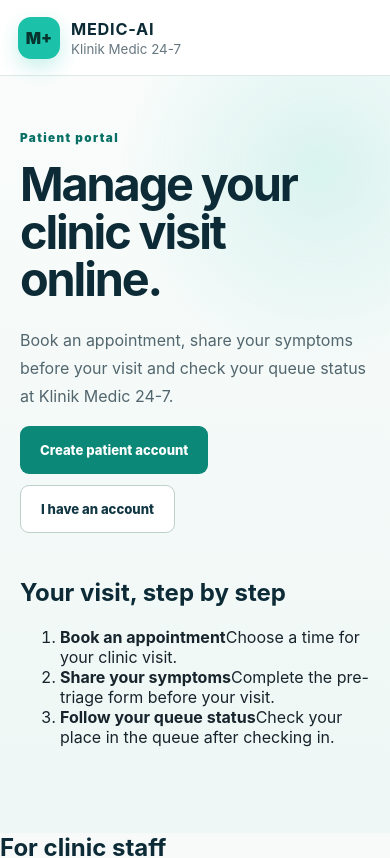
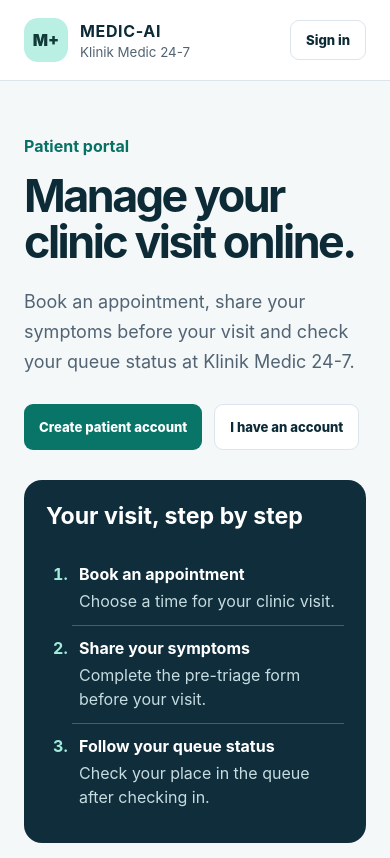
Before and after one commit to rathfaisal/medic-ai, a React (Vite) app in the folder src/medic-ai-web/: page / in a window 390 px wide. Shown: the top 858 px of the page. Built offline with nearby package versions, Linux system fonts and the light colour scheme; no server answers.

Commit message:
Refactor CSS styles for layout and colors
Updated various CSS variables and styles for improved design consistency and responsiveness.

```diff
--- a/src/medic-ai-web/src/styles/main.css
+++ b/src/medic-ai-web/src/styles/main.css
@@ -1,11 +1,11 @@
 :root {
   font-family: Inter, ui-sans-serif, system-ui, -apple-system, BlinkMacSystemFont, "Segoe UI", sans-serif;
   color: #17242c;
-  background: #f3f7f6;
+  background: #f4f7fa;
   font-synthesis: none;
   --navy: #123744;
   --navy-2: #0c2b36;
-  --teal: #0c8878;
+  --teal: #087568;
   --teal-dark: #087064;
   --teal-soft: #e4f4f1;
   --blue-soft: #e7f1f8;
@@ -15,14 +15,14 @@
   --warning-soft: #fff5dc;
   --success: #18794e;
   --success-soft: #e6f5ec;
-  --muted: #677781;
-  --line: #dce6e4;
+  --muted: #526474;
+  --line: #dce5eb;
   --surface: #ffffff;
-  --shadow: 0 12px 32px rgba(25, 60, 70, .08);
+  --shadow: 0 2px 6px rgba(20, 46, 62, .05);
 }
 * { box-sizing: border-box; }
 html, body, #root { margin: 0; min-height: 100%; }
-body { min-width: 320px; background: #f3f7f6; }
+body { min-width: 320px; background: #f4f7fa; }
 button, input, select, textarea { font: inherit; }
 button, a { -webkit-tap-highlight-color: transparent; }
 a { color: var(--teal-dark); }
@@ -31,10 +31,10 @@ h1, h2, h3 { color: var(--navy-2); }
 small { color: var(--muted); }
 
 /* Shell */
-.app-shell { min-height: 100vh; display: grid; grid-template-columns: 265px 1fr; }
-.sidebar { position: sticky; top: 0; height: 100vh; background: linear-gradient(180deg, var(--navy-2), var(--navy)); color: white; padding: 26px 18px; display: flex; flex-direction: column; gap: 28px; overflow-y: auto; }
+.app-shell { min-height: 100vh; display: grid; grid-template-columns: 238px minmax(0, 1fr); }
+.sidebar { position: sticky; top: 0; height: 100vh; background: #102d3b; color: white; padding: 26px 18px; display: flex; flex-direction: column; gap: 28px; overflow-y: auto; }
 .brand { display: flex; align-items: center; gap: 12px; }
-.brand-mark { width: 44px; height: 44px; border-radius: 14px; display: grid; place-items: center; background: #1bc1a9; color: #07342e; font-weight: 900; box-shadow: 0 8px 20px rgba(27,193,169,.24); }
+.brand-mark { width: 44px; height: 44px; border-radius: 14px; display: grid; place-items: center; background: #b9f0e3; color: #103b38; font-weight: 900;  }
 .brand strong, .brand span { display: block; }
 .brand strong { letter-spacing: .04em; font-size: 1.05rem; color: white; }
 .brand span { font-size: .78rem; opacity: .72; margin-top: 2px; }
@@ -43,26 +43,26 @@ small { color: var(--muted); }
 .sidebar nav { display: grid; gap: 5px; }
 .nav-link { display: flex; align-items: center; min-height: 43px; padding: 10px 13px; border-radius: 10px; text-decoration: none; color: rgba(255,255,255,.78); font-size: .92rem; transition: .18s ease; }
 .nav-link:hover { color: white; background: rgba(255,255,255,.08); }
-.nav-link.active { color: white; background: rgba(27,193,169,.18); border-left: 3px solid #27d2ba; }
+.nav-link.active { color: white; background: rgba(27,193,169,.18); box-shadow: inset 3px 0 #55ddc4; }
 .sidebar-footer { margin-top: auto; display: grid; gap: 12px; }
 .user-chip { padding: 12px; border-radius: 12px; background: rgba(255,255,255,.07); }
 .user-chip strong, .user-chip span { display: block; }
 .user-chip strong { font-size: .9rem; }
 .user-chip span { font-size: .76rem; opacity: .7; margin-top: 3px; }
 .main-content { min-width: 0; }
-.topbar { min-height: 106px; padding: 24px 38px; background: rgba(255,255,255,.92); border-bottom: 1px solid var(--line); display: flex; align-items: center; justify-content: space-between; gap: 24px; position: sticky; top: 0; z-index: 5; backdrop-filter: blur(12px); }
-.topbar h1 { font-size: 1.2rem; margin: 3px 0 0; }
+.topbar { min-height: 66px; padding: 12px 38px; background: rgba(255,255,255,.92); border-bottom: 1px solid var(--line); display: flex; align-items: center; justify-content: space-between; gap: 24px; position: sticky; top: 0; z-index: 5; backdrop-filter: blur(12px); }
+.topbar strong { font-size: 1.2rem; margin: 3px 0 0; }
 .eyebrow { text-transform: uppercase; font-size: .7rem; font-weight: 800; letter-spacing: .11em; color: var(--teal-dark); }
 .safety-pill { padding: 9px 13px; border: 1px solid #e7c76b; border-radius: 999px; background: #fff9e7; color: #705100; font-size: .78rem; font-weight: 700; white-space: nowrap; }
 .page-area { padding: 34px 38px 60px; max-width: 1550px; margin: 0 auto; }
 .page-header { display: flex; justify-content: space-between; align-items: flex-end; gap: 24px; margin-bottom: 24px; }
-.page-header h2 { font-size: 1.85rem; margin-bottom: 7px; }
+.page-header h1 { font-size: 1.85rem; margin-bottom: 7px; }
 .page-header p { color: var(--muted); margin: 0; max-width: 760px; line-height: 1.55; }
 .page-actions { display: flex; gap: 10px; align-items: center; }
 
 /* Cards and grids */
 .card { background: var(--surface); border: 1px solid var(--line); border-radius: 16px; padding: 22px; box-shadow: var(--shadow); margin-bottom: 22px; min-width: 0; }
-.card-title { font-weight: 800; color: var(--navy-2); margin-bottom: 18px; padding-bottom: 13px; border-bottom: 1px solid #edf2f1; }
+.card-title { font-size: 1rem; font-weight: 800; color: var(--navy-2); margin-bottom: 18px; padding-bottom: 13px; border-bottom: 1px solid #edf2f1; }
 .stats-grid { display: grid; grid-template-columns: repeat(4, minmax(0, 1fr)); gap: 16px; margin-bottom: 22px; }
 .stat-card { min-height: 122px; border-radius: 16px; padding: 20px; background: white; border: 1px solid var(--line); box-shadow: var(--shadow); display: flex; flex-direction: column; justify-content: center; }
 .stat-card span { color: var(--muted); font-size: .8rem; font-weight: 700; }
@@ -227,8 +227,8 @@ td > small { margin-top: 4px; }
 /* Auth */
 .auth-page { min-height: 100vh; display: grid; grid-template-columns: minmax(360px, .95fr) minmax(440px, 1.05fr); background: white; }
 .auth-panel { padding: clamp(36px, 6vw, 85px); display: flex; flex-direction: column; justify-content: center; }
-.auth-intro { color: white; background: radial-gradient(circle at 20% 10%, #1c6c73, transparent 35%), linear-gradient(145deg, #092b35, #154853); }
-.auth-intro h1 { color: white; font-size: clamp(2rem, 4vw, 3.4rem); line-height: 1.1; margin: 60px 0 22px; max-width: 650px; }
+.auth-intro { color: white; background: #102d3b; }
+.auth-intro h1 { color: white; font-size: clamp(2rem, 4vw, 3.4rem); line-height: 1.1; margin: 36px 0 14px; max-width: 650px; }
 .auth-intro > p { color: rgba(255,255,255,.76); line-height: 1.7; max-width: 650px; }
 .safety-box { display: grid; gap: 5px; max-width: 620px; margin-top: 25px; padding: 16px; border-radius: 13px; background: rgba(255,255,255,.09); border: 1px solid rgba(255,255,255,.15); }
 .safety-box span { opacity: .76; font-size: .84rem; line-height: 1.5; }
@@ -269,14 +269,14 @@ td > small { margin-top: 4px; }
   .content-grid.two, .content-grid.two-thirds, .review-grid { grid-template-columns: 1fr; }
   .patient-list { max-height: 260px; }
   .auth-page { grid-template-columns: 1fr; }
-  .auth-intro { min-height: 430px; }
+  .auth-intro { min-height: auto; }
   .auth-intro h1 { margin-top: 40px; }
 }
 @media (max-width: 650px) {
   .topbar { align-items: flex-start; flex-direction: column; gap: 10px; }
   .page-header { align-items: flex-start; flex-direction: column; }
   .stats-grid, .form-grid.two, .form-grid.three, .checkbox-grid, .checkbox-grid.two, .result-details, .detail-grid, .detail-grid.compact { grid-template-columns: 1fr; }
-  .page-header h2 { font-size: 1.5rem; }
+  .page-header h1 { font-size: 1.5rem; }
   .card { padding: 16px; }
   .queue-entry { grid-template-columns: auto 1fr; }
   .queue-entry > div:nth-child(3), .queue-entry > div:nth-child(4), .queue-entry .action-row { grid-column: 2; }
@@ -290,140 +290,66 @@ td > small { margin-top: 4px; }
 .status-inactive, .status-locked { background: var(--danger-soft); color: var(--danger); }
 
 
-/* Public homepage */
-.public-home { min-height: 100vh; background: #f7faf9; color: #17242c; }
-.public-nav {
-  position: sticky; top: 0; z-index: 40;
-  display: grid; grid-template-columns: auto 1fr auto; align-items: center; gap: 32px;
-  min-height: 76px; padding: 14px clamp(24px, 5vw, 80px);
-  background: rgba(255,255,255,.94); backdrop-filter: blur(16px);
-  border-bottom: 1px solid rgba(220,230,228,.9);
+/* Shared keyboard focus */
+:where(a, button, input, select, textarea, summary):focus-visible {
+  outline: 3px solid #238d83;
+  outline-offset: 3px;
 }
-.public-brand { display: flex; align-items: center; gap: 11px; text-decoration: none; color: var(--navy-2); }
-.public-brand .brand-mark { width: 42px; height: 42px; border-radius: 13px; }
+
+.auth-home-link { color: #c6e7e4; align-self: flex-start; margin-bottom: 30px; }
+.visit-priority { align-items: stretch; margin-bottom: 22px; }
+.visit-priority > .card { margin-bottom: 0; }
+.visit-priority > .card:first-child { border-top: 3px solid var(--teal); }
+.visit-priority .text-link { display: inline-block; margin-top: 14px; }
+.dashboard-overview { margin-bottom: 22px; }
+
+.public-home { min-height: 100vh; background: #f4f8f9; }
+.public-nav, .public-hero, .public-access, .public-footer {
+  padding-inline: max(24px, calc((100% - 1200px) / 2));
+}
+.public-nav, .public-footer {
+  display: flex; justify-content: space-between; align-items: center; gap: 16px;
+  background: white; padding-block: 18px;
+}
+.public-nav { border-bottom: 1px solid var(--line); }
+.public-brand { display: flex; gap: 12px; align-items: center; text-decoration: none; color: var(--navy-2); }
 .public-brand strong, .public-brand small { display: block; }
-.public-brand strong { color: var(--navy-2); font-size: 1.02rem; letter-spacing: .045em; }
-.public-brand small { color: var(--muted); margin-top: 2px; }
-.public-nav-links { justify-self: center; display: flex; align-items: center; gap: 30px; }
-.public-nav-links a { color: #496068; text-decoration: none; font-size: .9rem; font-weight: 700; }
-.public-nav-links a:hover { color: var(--teal-dark); }
-.public-nav-actions, .public-hero-actions, .public-cta-actions { display: flex; align-items: center; gap: 11px; flex-wrap: wrap; }
-.public-ghost { border: 1px solid #bdd0cc !important; color: var(--navy) !important; background: white !important; }
-.public-ghost:hover { background: #edf7f5 !important; }
+.public-brand strong { letter-spacing: .04em; }
+.public-brand small { margin-top: 3px; }
+.public-hero {
+  display: grid; grid-template-columns: minmax(0, 1.25fr) minmax(0, .85fr);
+  align-items: center; gap: clamp(30px, 7vw, 100px); padding-block: clamp(55px, 9vw, 130px);
+}
+.public-kicker { color: var(--teal-dark); font-weight: 750; margin-bottom: 18px; }
+.public-hero h1 { font-size: clamp(2.8rem, 5.6vw, 5.25rem); line-height: 1.02; letter-spacing: -.055em; margin-bottom: 22px; }
+.public-lead { color: var(--muted); line-height: 1.65; font-size: 1.125rem; max-width: 37rem; margin-bottom: 28px; }
+.public-hero-actions { display: flex; gap: 12px; flex-wrap: wrap; }
+.public-large-button { min-height: 46px; }
+.public-ghost.button { color: var(--navy-2); background: white; border: 1px solid var(--line); }
+.public-ghost.button:hover { background: #e8f5f2; }
+.visit-guide { border-radius: 18px; background: #102d3b; color: white; padding: clamp(22px, 4vw, 42px); }
+.visit-guide h2 { color: white; font-size: 1.45rem; margin-bottom: 22px; }
+.visit-guide ol { margin: 0; padding-left: 26px; }
+.visit-guide li { padding: 12px 0 12px 7px; }
+.visit-guide li + li { border-top: 1px solid #41606b; }
+.visit-guide li::marker { color: #a1ecdb; font-weight: 750; }
+.visit-guide li span { display: block; color: #c6dce1; margin-top: 5px; line-height: 1.5; }
+.public-access {
+  display: grid; grid-template-columns: repeat(2, minmax(0, 1fr)); gap: 30px;
+  background: white; padding-block: 38px; border-block: 1px solid var(--line);
+}
+.public-access h2 { font-size: 1.22rem; margin-bottom: 10px; }
+.public-access p { color: var(--muted); line-height: 1.6; max-width: 46ch; }
+.public-footer p { margin: 0; color: var(--muted); font-size: .82rem; }
 
-.public-hero {
-  min-height: 680px;
-  display: grid; grid-template-columns: minmax(0, 1.05fr) minmax(420px, .95fr);
-  align-items: center; gap: clamp(45px, 7vw, 110px);
-  padding: clamp(70px, 8vw, 120px) clamp(24px, 7vw, 120px);
-  background:
-    radial-gradient(circle at 82% 12%, rgba(27,193,169,.14), transparent 27%),
-    linear-gradient(180deg, #f9fcfb 0%, #eef7f5 100%);
-  overflow: hidden;
+@media (max-width: 760px) {
+  .public-hero, .public-access { grid-template-columns: 1fr; }
+  .public-footer { flex-wrap: wrap; }
 }
-.public-kicker { color: var(--teal-dark); font-weight: 900; letter-spacing: .12em; font-size: .73rem; }
-.public-kicker.light { color: #62d6c4; }
-.public-hero h1 {
-  max-width: 830px; margin: 16px 0 22px;
-  font-size: clamp(2.7rem, 5.4vw, 5.3rem); line-height: 1.02; letter-spacing: -.045em;
+
+.skip-link { position: fixed; top: 12px; left: 12px; z-index: 110; padding: 10px 14px; background: white; border-radius: 6px; transform: translateY(-200%); }
+.skip-link:focus { transform: none; }
+@media (prefers-reduced-motion: reduce) {
+  .nav-link { transition: none; }
+  .spinner { animation: none; }
 }
-.public-lead { max-width: 760px; color: #52666e; font-size: clamp(1rem, 1.5vw, 1.2rem); line-height: 1.75; }
-.public-large-button { min-height: 48px; padding: 13px 20px !important; text-decoration: none; }
-.public-trust-row { display: flex; flex-wrap: wrap; gap: 10px 22px; margin-top: 28px; color: #496068; font-size: .85rem; font-weight: 750; }
-
-.public-hero-visual { position: relative; min-height: 500px; display: grid; place-items: center; }
-.public-flow-card {
-  width: min(510px, 100%); background: white; border: 1px solid #d7e7e3; border-radius: 22px;
-  padding: 24px; box-shadow: 0 28px 70px rgba(17,58,68,.14); position: relative; z-index: 2;
-}
-.public-flow-head { display: flex; align-items: center; gap: 9px; padding-bottom: 17px; margin-bottom: 18px; border-bottom: 1px solid var(--line); }
-.flow-status-dot { width: 9px; height: 9px; border-radius: 50%; background: #1cba82; box-shadow: 0 0 0 5px #e2f7ef; }
-.flow-live { margin-left: auto; color: var(--teal-dark); background: var(--teal-soft); border-radius: 999px; padding: 6px 8px; font-size: .63rem; font-weight: 900; letter-spacing: .08em; }
-.flow-step { display: grid; grid-template-columns: 40px 1fr; align-items: center; gap: 13px; padding: 8px; border-radius: 12px; }
-.flow-step > span { width: 36px; height: 36px; display: grid; place-items: center; border-radius: 11px; background: #edf5f3; color: var(--teal-dark); font-weight: 900; }
-.flow-step strong, .flow-step small { display: block; }
-.flow-step small { color: var(--muted); margin-top: 3px; line-height: 1.4; }
-.flow-step.highlight { background: var(--teal-soft); }
-.flow-step.highlight > span { background: var(--teal); color: white; }
-.flow-line { width: 2px; height: 18px; background: #d5e6e2; margin-left: 25px; }
-
-.public-mini-card {
-  position: absolute; z-index: 3; display: grid; grid-template-columns: auto 1fr; align-items: center; gap: 10px;
-  background: white; border: 1px solid #dce8e5; border-radius: 15px; padding: 13px 15px;
-  box-shadow: 0 18px 45px rgba(18,55,68,.13);
-}
-.public-mini-card strong, .public-mini-card small { display: block; }
-.public-mini-card small { color: var(--muted); margin-top: 2px; }
-.safety-mini { left: -28px; bottom: 55px; }
-.role-mini { right: -22px; top: 50px; }
-.mini-icon { width: 36px; height: 36px; display: grid; place-items: center; border-radius: 50%; background: var(--danger-soft); color: var(--danger); font-weight: 900; }
-.mini-icon.role { background: var(--teal-soft); color: var(--teal-dark); }
-
-.public-section { padding: clamp(75px, 8vw, 120px) clamp(24px, 7vw, 120px); background: white; }
-.public-section-heading { width: min(780px, 100%); margin: 0 auto 48px; text-align: center; }
-.public-section-heading.left { margin-left: 0; text-align: left; }
-.public-section-heading h2, .public-safety-copy h2, .public-cta h2 { margin: 10px 0 14px; font-size: clamp(2rem, 3.2vw, 3.2rem); line-height: 1.08; letter-spacing: -.025em; }
-.public-section-heading p { color: var(--muted); line-height: 1.7; }
-.public-feature-grid { display: grid; grid-template-columns: repeat(3, minmax(0, 1fr)); gap: 18px; max-width: 1300px; margin: auto; }
-.public-feature-card { min-height: 235px; border: 1px solid var(--line); border-radius: 17px; padding: 25px; background: #fbfdfc; transition: transform .18s ease, box-shadow .18s ease, border-color .18s ease; }
-.public-feature-card:hover { transform: translateY(-4px); border-color: #acd5ce; box-shadow: var(--shadow); }
-.feature-number { display: inline-grid; place-items: center; min-width: 39px; height: 29px; border-radius: 8px; background: var(--teal-soft); color: var(--teal-dark); font-weight: 900; font-size: .72rem; }
-.public-feature-card h3 { margin: 25px 0 10px; font-size: 1.16rem; }
-.public-feature-card p { margin: 0; color: var(--muted); line-height: 1.65; font-size: .9rem; }
-
-.public-workflow-section { padding: clamp(75px, 8vw, 120px) clamp(24px, 7vw, 120px); background: #eef6f4; }
-.public-workflow-grid { display: grid; grid-template-columns: repeat(4, minmax(0, 1fr)); gap: 1px; border: 1px solid #d8e6e3; border-radius: 18px; overflow: hidden; background: #d8e6e3; }
-.public-workflow-grid article { background: white; padding: 28px; min-height: 230px; }
-.public-workflow-grid article > span { color: var(--teal); font-weight: 950; font-size: .72rem; letter-spacing: .08em; }
-.public-workflow-grid h3 { margin: 35px 0 10px; font-size: 1.08rem; }
-.public-workflow-grid p { color: var(--muted); margin: 0; line-height: 1.6; font-size: .88rem; }
-
-.public-safety-section {
-  display: grid; grid-template-columns: .9fr 1.1fr; gap: clamp(40px, 7vw, 100px); align-items: center;
-  padding: clamp(75px, 8vw, 120px) clamp(24px, 7vw, 120px);
-  background: linear-gradient(145deg, #092b35, #174d58); color: white;
-}
-.public-safety-copy h2 { color: white; }
-.public-safety-copy p { color: rgba(255,255,255,.72); line-height: 1.75; max-width: 650px; }
-.public-safety-points { display: grid; grid-template-columns: repeat(2, minmax(0,1fr)); gap: 12px; }
-.public-safety-points > div { padding: 19px; border: 1px solid rgba(255,255,255,.13); border-radius: 14px; background: rgba(255,255,255,.06); }
-.public-safety-points strong, .public-safety-points span { display: block; }
-.public-safety-points strong { color: white; }
-.public-safety-points span { color: rgba(255,255,255,.68); font-size: .82rem; margin-top: 6px; line-height: 1.5; }
-
-.public-cta {
-  display: flex; justify-content: space-between; align-items: center; gap: 35px;
-  padding: clamp(65px, 7vw, 95px) clamp(24px, 7vw, 120px); background: white;
-}
-.public-cta p { color: var(--muted); max-width: 720px; margin-bottom: 0; line-height: 1.6; }
-.public-footer {
-  display: flex; justify-content: space-between; align-items: center; gap: 25px;
-  padding: 28px clamp(24px, 7vw, 120px); border-top: 1px solid var(--line); background: #f7faf9;
-}
-.public-footer p { margin: 0; color: var(--muted); font-size: .78rem; text-align: right; }
-.auth-home-link { position: absolute; top: 28px; left: clamp(25px, 4vw, 65px); color: rgba(255,255,255,.82); text-decoration: none; font-size: .85rem; font-weight: 750; }
-.auth-intro { position: relative; }
-
-@media (max-width: 1050px) {
-  .public-nav { grid-template-columns: auto auto; }
-  .public-nav-links { display: none; }
-  .public-nav-actions { justify-self: end; }
-  .public-hero { grid-template-columns: 1fr; }
-  .public-hero-visual { width: min(650px, 100%); margin: auto; }
-  .public-feature-grid { grid-template-columns: repeat(2, minmax(0,1fr)); }
-  .public-workflow-grid { grid-template-columns: repeat(2, minmax(0,1fr)); }
-  .public-safety-section { grid-template-columns: 1fr; }
-}
-@media (max-width: 700px) {
-  .public-nav { padding: 12px 18px; gap: 12px; }
-  .public-nav-actions .public-ghost { display: none; }
-  .public-nav-actions .button { font-size: .75rem; padding: 9px 11px; }
-  .public-hero { padding: 55px 20px 70px; min-height: auto; }
-  .public-hero h1 { font-size: clamp(2.4rem, 12vw, 4rem); }
-  .public-hero-visual { min-height: 470px; }
-  .public-mini-card { position: relative; left: auto; right: auto; top: auto; bottom: auto; margin-top: 10px; width: 100%; }
-  .public-feature-grid, .public-workflow-grid, .public-safety-points { grid-template-columns: 1fr; }
-  .public-section, .public-workflow-section, .public-safety-section { padding-left: 20px; padding-right: 20px; }
-  .public-cta, .public-footer { flex-direction: column; align-items: flex-start; }
-  .public-footer p { text-align: left; }
-}
```
